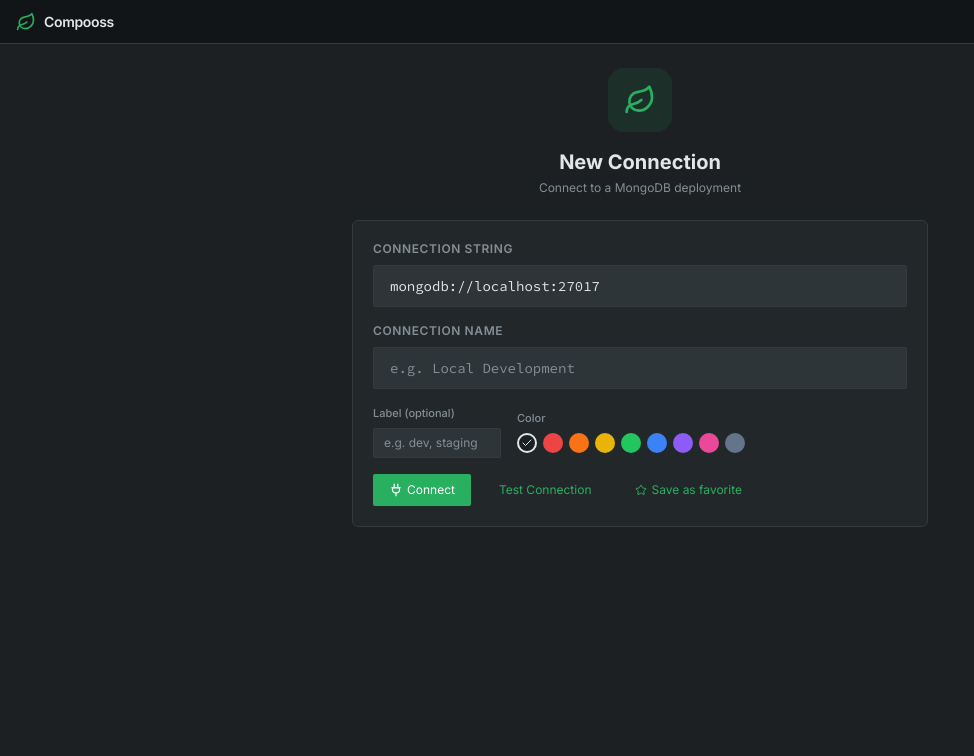
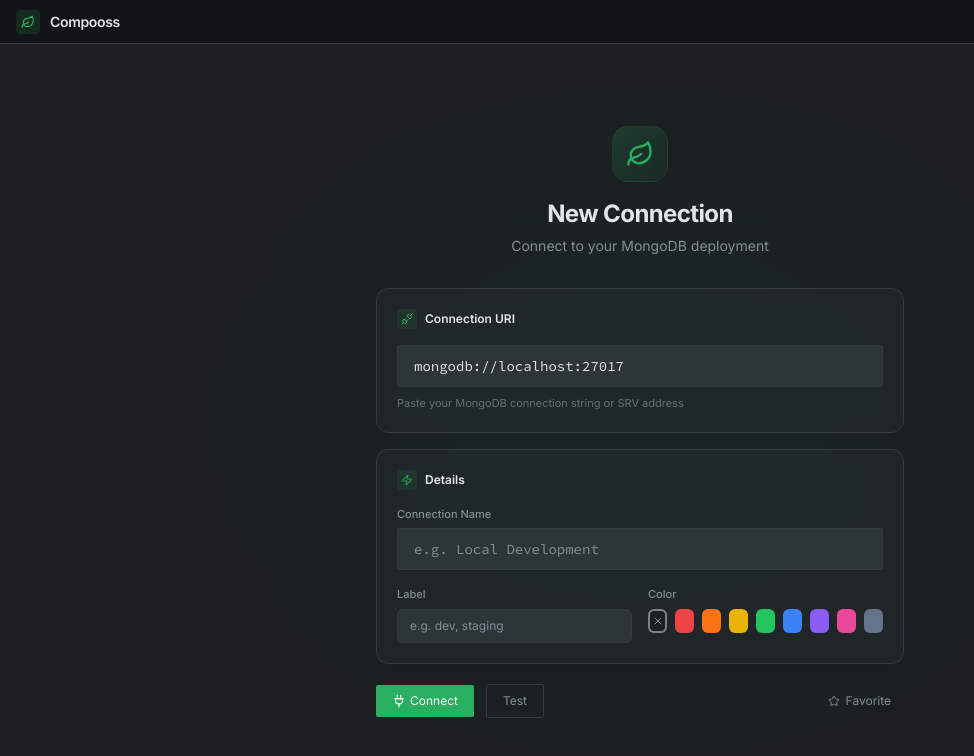
Before and after one commit to abdullahmia/compooss, a Next.js app in the folder apps/compooss/: page /connect in a window 1280 px wide. Shown: the top 756 px of the page, without its empty margins (0-974 px from the left). Built offline with nearby package versions, Linux system fonts and the light colour scheme; no server answers.

Commit message:
feat: redesign the connection page

```diff
--- a/apps/compooss/src/components/connection/color-picker.tsx
+++ b/apps/compooss/src/components/connection/color-picker.tsx
@@ -2,7 +2,7 @@
 
 import { CONNECTION_COLORS } from "@compooss/types";
 import { cn } from "@compooss/ui";
-import { Check } from "lucide-react";
+import { Check, X } from "lucide-react";
 
 interface ColorPickerProps {
   value?: string;
@@ -11,19 +11,21 @@
 
 export function ColorPicker({ value, onChange }: ColorPickerProps) {
   return (
-    <div className="flex items-center gap-1.5">
+    <div className="flex items-center gap-2">
       <button
         type="button"
         onClick={() => onChange(undefined)}
         className={cn(
-          "w-5 h-5 rounded-full border-2 transition-all flex items-center justify-center",
+          "w-6 h-6 rounded-lg border-2 transition-all flex items-center justify-center",
           !value
-            ? "border-foreground bg-background"
+            ? "border-foreground/50 bg-background"
             : "border-border bg-background hover:border-muted-foreground",
         )}
         title="No color"
       >
-        {!value && <Check className="h-3 w-3 text-foreground" />}
+        {!value ? (
+          <X className="h-3 w-3 text-muted-foreground" />
+        ) : null}
       </button>
       {CONNECTION_COLORS.map((color) => (
         <button
@@ -31,10 +33,10 @@
           type="button"
           onClick={() => onChange(color)}
           className={cn(
-            "w-5 h-5 rounded-full border-2 transition-all flex items-center justify-center",
+            "w-6 h-6 rounded-lg border-2 transition-all flex items-center justify-center",
             value === color
-              ? "border-foreground scale-110"
-              : "border-transparent hover:scale-110",
+              ? "border-white/40 scale-110 shadow-sm"
+              : "border-transparent hover:scale-110 hover:shadow-sm",
           )}
           style={{ backgroundColor: color }}
           title={color}
--- a/apps/compooss/src/components/connection/connection-form.tsx
+++ b/apps/compooss/src/components/connection/connection-form.tsx
@@ -12,14 +12,13 @@
   Loader2,
   Plug2,
   Star,
+  Unplug,
   XCircle,
+  Zap,
 } from "lucide-react";
 import { useState } from "react";
 import { useForm, useWatch } from "react-hook-form";
 import { ColorPicker } from "./color-picker";
-// import { AuthConfigForm } from "./auth-config-form";
-// import { TlsConfigForm } from "./tls-config-form";
-// import { AdvancedConfigForm } from "./advanced-config-form";
 
 interface ConnectionFormProps {
   defaultValues?: Partial<TConnectionForm>;
@@ -115,10 +114,14 @@
       onSubmit={form.handleSubmit(handleFormSubmit)}
       className="space-y-4"
     >
-      <div className="bg-card border border-border rounded-lg p-5">
-        <label className="text-xs font-semibold text-muted-foreground uppercase tracking-wider mb-2 block">
-          Connection String
-        </label>
+      {/* Connection URI Card */}
+      <div className="bg-card/80 backdrop-blur-sm border border-border rounded-xl p-5 shadow-lg shadow-black/5">
+        <div className="flex items-center gap-2 mb-4">
+          <div className="w-5 h-5 rounded-md bg-primary/10 flex items-center justify-center">
+            <Unplug className="h-3 w-3 text-primary" />
+          </div>
+          <span className="text-xs font-semibold text-foreground">Connection URI</span>
+        </div>
         <Input
           hookForm={
             form as unknown as import("react-hook-form").UseFormReturn<
@@ -131,8 +134,21 @@
           inputSize="lg"
           className="w-full font-mono"
         />
+        <p className="text-[11px] text-muted-foreground/70 mt-2">
+          Paste your MongoDB connection string or SRV address
+        </p>
+      </div>
 
-        <label className="text-xs font-semibold text-muted-foreground uppercase tracking-wider mb-2 mt-4 block">
+      {/* Connection Details Card */}
+      <div className="bg-card/80 backdrop-blur-sm border border-border rounded-xl p-5 shadow-lg shadow-black/5">
+        <div className="flex items-center gap-2 mb-4">
+          <div className="w-5 h-5 rounded-md bg-primary/10 flex items-center justify-center">
+            <Zap className="h-3 w-3 text-primary" />
+          </div>
+          <span className="text-xs font-semibold text-foreground">Details</span>
+        </div>
+
+        <label className="text-[11px] font-medium text-muted-foreground mb-1.5 block">
           Connection Name
         </label>
         <Input
@@ -148,15 +164,15 @@
           className="w-full"
         />
 
-        <div className="mt-4 flex items-center gap-4">
+        <div className="mt-4 grid grid-cols-2 gap-4">
           <div>
             <label className="text-[11px] font-medium text-muted-foreground mb-1.5 block">
-              Label (optional)
+              Label
             </label>
             <input
               {...form.register("label")}
               placeholder="e.g. dev, staging"
-              className="bg-secondary text-xs px-2.5 py-1.5 rounded-sm border border-border focus:border-primary focus:ring-1 focus:ring-primary/30 outline-hidden text-foreground placeholder:text-muted-foreground w-32"
+              className="w-full bg-secondary text-xs px-3 py-2 rounded-lg border border-border focus:border-primary focus:ring-1 focus:ring-primary/30 outline-hidden text-foreground placeholder:text-muted-foreground transition-colors"
             />
           </div>
           <div>
@@ -169,62 +185,37 @@
             />
           </div>
         </div>
-
-        {/* Collapsible: Authentication (temporarily disabled on /connect) */}
-        {/*
-        <div className="mt-3 border-t border-border pt-1">
-          {sectionHeader("auth", "Authentication")}
-          {expandedSections.has("auth") && (
-            <AuthConfigForm form={form} />
-          )}
       </div>
-        */}
-
-        {/* TODO: TLS/SSL section — uncomment when ready
-        <div className="border-t border-border pt-1">
-          {sectionHeader("tls", "TLS / SSL")}
-          {expandedSections.has("tls") && <TlsConfigForm form={form} />}
-        </div>
-        */}
-
-        {/* TODO: Advanced Options section — uncomment when ready
-        <div className="border-t border-border pt-1">
-          {sectionHeader("advanced", "Advanced Options")}
-          {expandedSections.has("advanced") && (
-            <AdvancedConfigForm form={form} />
-          )}
-        </div>
-        */}
 
       {/* Test result */}
       {testResult && (
         <div
           className={cn(
-              "mt-4 flex items-center gap-2 text-xs px-3 py-2 rounded-sm",
+            "flex items-center gap-2.5 text-xs px-4 py-3 rounded-xl border transition-all",
             testResult.ok
-                ? "bg-success/10 text-success"
-                : "bg-destructive/10 text-destructive",
+              ? "bg-success/5 text-success border-success/20"
+              : "bg-destructive/5 text-destructive border-destructive/20",
           )}
         >
           {testResult.ok ? (
-              <CheckCircle2 className="h-3.5 w-3.5" />
+            <CheckCircle2 className="h-4 w-4 shrink-0" />
           ) : (
-              <XCircle className="h-3.5 w-3.5" />
+            <XCircle className="h-4 w-4 shrink-0" />
           )}
-            {testResult.message}
+          <span>{testResult.message}</span>
         </div>
       )}
 
       {/* Submit / connection error */}
       {submitError && (
-          <div className="mt-2 flex items-center gap-2 text-xs px-3 py-2 rounded-sm bg-destructive/10 text-destructive">
-            <XCircle className="h-3.5 w-3.5" />
-            {submitError}
+        <div className="flex items-center gap-2.5 text-xs px-4 py-3 rounded-xl border bg-destructive/5 text-destructive border-destructive/20">
+          <XCircle className="h-4 w-4 shrink-0" />
+          <span>{submitError}</span>
         </div>
       )}
 
       {/* Actions */}
-        <div className="flex items-center gap-3 mt-4">
+      <div className="flex items-center gap-3 pt-1">
         <Button
           type="submit"
           disabled={isConnecting}
@@ -235,33 +226,37 @@
         </Button>
 
         <Button
-            variant="ghost"
+          variant="outline"
           type="button"
           onClick={handleTest}
           disabled={isTesting || !connectionString}
           loading={isTesting}
         >
-            Test Connection
+          Test
         </Button>
 
-          <Button
-            variant="ghost"
+        <div className="flex-1" />
+
+        <button
           type="button"
-            icon={
+          className={cn(
+            "flex items-center gap-1.5 text-xs px-3 py-1.5 rounded-lg transition-all",
+            isFavorite
+              ? "bg-warning/10 text-warning border border-warning/20"
+              : "text-muted-foreground hover:text-foreground hover:bg-secondary border border-transparent",
+          )}
+          onClick={() =>
+            form.setValue("isFavorite", !form.getValues("isFavorite"))
+          }
+        >
           <Star
             className={cn(
               "h-3 w-3 transition-colors",
               isFavorite && "fill-warning text-warning",
             )}
           />
-            }
-            onClick={() =>
-              form.setValue("isFavorite", !form.getValues("isFavorite"))
-            }
-          >
-            {isFavorite ? "Favorited" : "Save as favorite"}
-          </Button>
-        </div>
+          {isFavorite ? "Favorited" : "Favorite"}
+        </button>
       </div>
     </form>
   );
--- a/apps/compooss/src/components/connection/connection-page.tsx
+++ b/apps/compooss/src/components/connection/connection-page.tsx
@@ -20,6 +20,7 @@
   const [connectingId, setConnectingId] = useState<string | null>(null);
   const [formError, setFormError] = useState<string | null>(null);
 
+
   const loadConnections = useCallback(async () => {
     const all = await connectionDB.getAll();
     setConnections(all);
@@ -30,10 +31,8 @@
   }, [loadConnections]);
 
   const handleFormSubmit = async (data: TConnectionForm) => {
-    // Clear previous error shown on the form
     setFormError(null);
 
-    // First, validate the connection string by testing the connection
     try {
       const result = await testConnection(data.connectionString);
       if (!result.ok) {
@@ -89,7 +88,6 @@
   const handleConnect = async (connection: SavedConnection) => {
     setConnectingId(connection.id);
     try {
-      // Validate the saved connection before actually connecting
       const result = await testConnection(connection.uri);
       if (!result.ok) {
         toast.error(result.message || "Connection test failed");
@@ -142,40 +140,58 @@
       }
     : undefined;
 
+  const hasConnections = connections.length > 0;
+
   return (
-    <div className="h-screen flex flex-col bg-background">
-      <div className="h-11 flex items-center gap-2 px-4 bg-topbar border-b border-border shrink-0">
-        <Leaf className="h-5 w-5 text-primary" />
+    <div className="h-screen flex flex-col bg-background overflow-hidden">
+      {/* Topbar */}
+      <div className="h-11 flex items-center justify-between px-4 bg-topbar border-b border-border shrink-0">
+        <div className="flex items-center gap-2.5">
+          <div className="w-6 h-6 rounded-md bg-primary/15 flex items-center justify-center">
+            <Leaf className="h-3.5 w-3.5 text-primary" />
+          </div>
           <span className="font-semibold text-sm text-foreground tracking-tight">
             Compooss
           </span>
         </div>
+      </div>
 
       <div className="flex-1 flex overflow-hidden">
-        {/* Left: Form */}
-        <div className="flex-1 overflow-y-auto p-6">
-          <div className="max-w-xl mx-auto">
-            <div className="text-center mb-6">
-              <div className="w-16 h-16 rounded-2xl bg-primary/10 flex items-center justify-center mx-auto mb-4">
-                <Leaf className="h-8 w-8 text-primary" />
+        {/* Main content area */}
+        <div className="flex-1 overflow-y-auto relative flex items-center justify-center">
+          {/* Subtle background glow */}
+          <div className="absolute inset-0 pointer-events-none">
+            <div className="absolute top-1/2 left-1/2 -translate-x-1/2 -translate-y-1/2 w-[600px] h-[400px] bg-primary/[0.03] rounded-full blur-[100px]" />
           </div>
-              <h1 className="text-xl font-bold text-foreground mb-1">
+
+          <div className="relative z-10 max-w-xl w-full mx-auto px-6 py-10">
+            {/* Header */}
+            <div className="text-center mb-8">
+              <div className="inline-flex items-center justify-center w-14 h-14 rounded-2xl bg-gradient-to-br from-primary/20 to-primary/5 border border-primary/10 mb-4">
+                <Leaf className="h-7 w-7 text-primary" />
+              </div>
+              <h1 className="text-2xl font-bold text-foreground tracking-tight mb-1.5">
                 {editingConnection
-                  ? `Edit: ${editingConnection.name}`
+                  ? `Edit Connection`
                   : "New Connection"}
               </h1>
-              <p className="text-xs text-muted-foreground">
-                Connect to a MongoDB deployment
-              </p>
-              {editingConnection && (
+              <p className="text-sm text-muted-foreground">
+                {editingConnection
+                  ? (
+                    <span>
+                      Editing <span className="text-foreground font-medium">{editingConnection.name}</span>
+                      {" · "}
                       <button
                         type="button"
                         onClick={handleCancelEdit}
-                  className="text-xs text-primary hover:text-primary/80 mt-1"
+                        className="text-primary hover:text-primary/80 transition-colors"
                       >
-                  Cancel editing
+                        Cancel
                       </button>
-              )}
+                    </span>
+                  )
+                  : "Connect to your MongoDB deployment"}
+              </p>
             </div>
 
             <ConnectionForm
@@ -190,12 +206,20 @@
           </div>
         </div>
 
-        {/* Right: Saved connections list */}
-        {connections.length > 0 && (
-          <div className="w-96 border-l border-border bg-sidebar p-4 overflow-hidden flex flex-col">
-            <h2 className="text-xs font-semibold text-muted-foreground uppercase tracking-wider mb-3">
-              Saved Connections ({connections.length})
+        {/* Right sidebar: Saved connections */}
+        {hasConnections && (
+          <div className="w-[380px] border-l border-border bg-sidebar flex flex-col shrink-0">
+            <div className="px-4 pt-4 pb-3 border-b border-border">
+              <div className="flex items-center justify-between">
+                <h2 className="text-xs font-semibold text-muted-foreground uppercase tracking-wider">
+                  Saved Connections
                 </h2>
+                <span className="text-[11px] text-muted-foreground/60 tabular-nums">
+                  {connections.length}
+                </span>
+              </div>
+            </div>
+            <div className="flex-1 overflow-hidden p-3">
               <ConnectionList
                 connections={connections}
                 onConnect={handleConnect}
@@ -205,6 +229,7 @@
                 connectingId={connectingId}
               />
             </div>
+          </div>
         )}
       </div>
     </div>
```
Also changed, not shown: apps/compooss/src/components/connection/connection-card.tsx (+52 -47 lines), apps/compooss/src/components/connection/connection-list.tsx (+35 -14 lines). Lines whose indentation alone changed are shown as unchanged.
